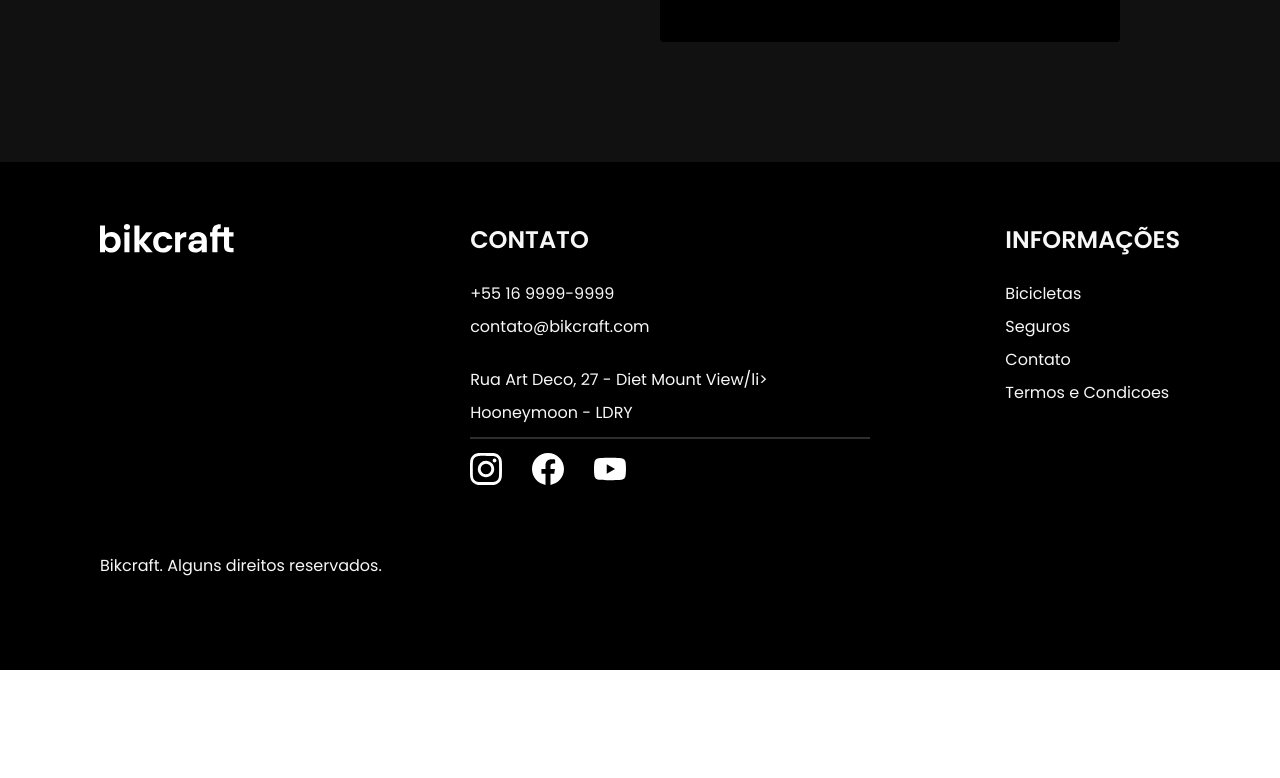
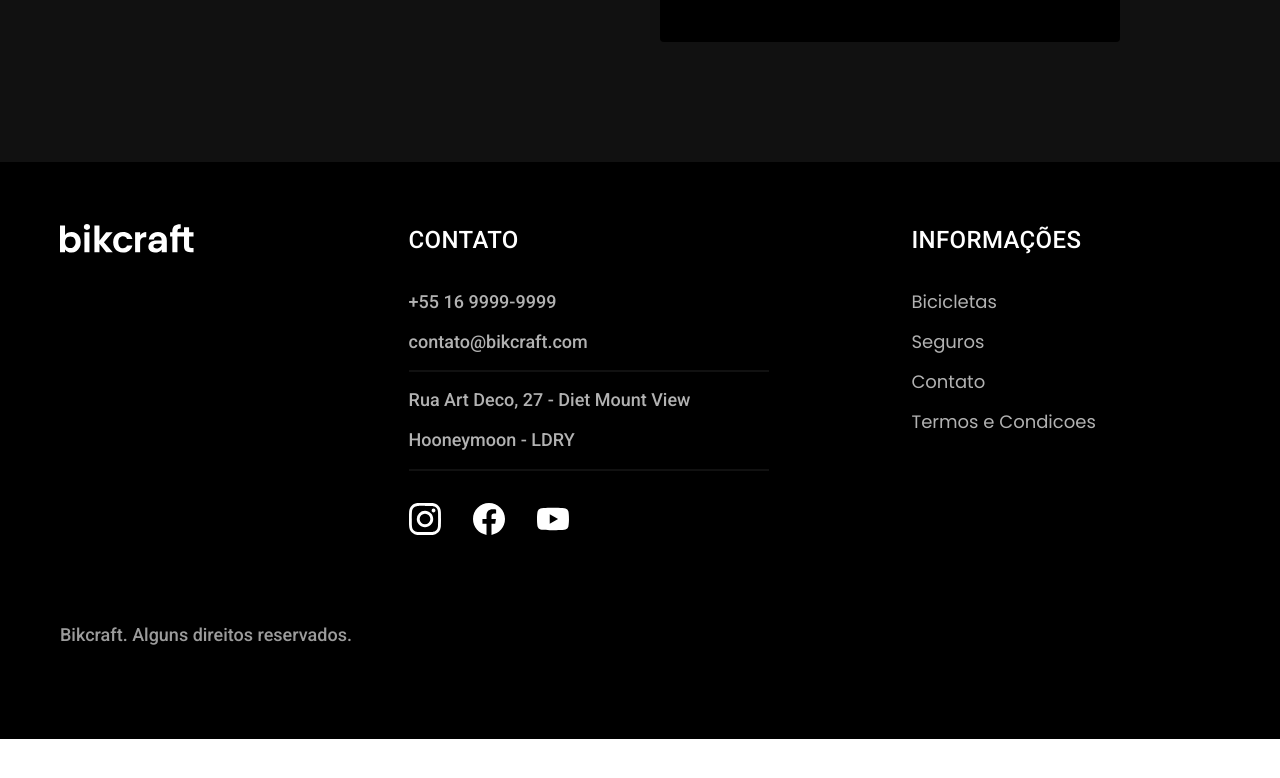
Before and after one commit to Coding-Ayko/Bikcraft-Completo, a plain HTML site: page index.html in a window 1280 px wide. Shown: the part 4682-5460 px from the top of the page. After the commit the page ends 5421 px from the top, so only its background shows below. Drawn offline with Linux system fonts and the light colour scheme.

Commit message:
footer adicionado

```diff
--- a/CSS/Geral/reset.css
+++ b/CSS/Geral/reset.css
@@ -1,7 +1,6 @@
 body{
 	margin: 0px;
   font-family: 'Poppins', 'roboto';
-  padding-bottom: 600px;
 }
 
 ul{
--- a/CSS/Home/footer.css
+++ b/CSS/Home/footer.css
@@ -3,10 +3,11 @@
 }
 
 .footer {
-  color: var(--cor-1);
+  color: var(--cor-5);
   display: grid;
-  grid-template-columns: 2fr 3fr 1fr;
-  padding: 60px;
+  grid-template-columns: 2fr 3fr 2fr;
+  padding-top: 60px;
+  padding-bottom: 60px;
   gap: 40px;
 }
 
@@ -16,21 +17,21 @@
 
 .contato h2,
 .informacoes h2 {
-  margin-bottom: 24px;
+  margin-bottom: 32px;
 }
 
 .contato li,
 .informacoes li {
-  margin-bottom: 8px;
+  margin-bottom: 16px;
 }
 
 .contato ul {
-  padding-bottom: 20px;
+  margin-bottom: 32px;
 }
 
 .redes {
   display: flex;
-  gap: 30px;
+  gap: 32px;
 }
 
 .redes img {
@@ -38,12 +39,35 @@
   height: 32px;
 }
 
-.contato::before{
+.contato-item li:nth-child(even):after{
   content: "";
   display: block;
-  width: 400px;
+  max-width: 360px;
   height: 2px;
-  background-color: var(--cor-10);
-  position: absolute;
-  top: 215px;
+  background-color: var(--cor-11);
+  margin-top: 16px;
 }
+
+.direitos{
+  grid-column: 1/-1;
+}
+
+.footer a:hover{
+  color:var(--cor-0)
+}
+
+@media (max-width:800px){
+  .footer > img{
+    display: none;
+  }
+
+  .footer{
+    grid-template-columns: 1fr 1fr;
+  }
+}
+
+@media (max-width:800px){
+  .footer{
+    grid-template-columns: 1fr;
+  }
+}
--- a/index.html
+++ b/index.html
@@ -121,7 +121,7 @@
     </div>
     <blockquote class="depoimento-conteudo font-1-xl cor-p5">
       <p>
-        Pedalar sempre foi a minha paixão, o que o pesssoal da Bikecraft fez foi intensificar o meu amor por essa atividade.
+        Pedalar sempre foi a minha paixão, o que o pesssoal da Bikcraft fez foi intensificar o meu amor por essa atividade.
         Recomendo à todos que amo.
       </p>
       <span class="font-1-m-b cor-p4">
@@ -173,18 +173,15 @@
       </div>
 
       <div class="contato">
-        <h2>CONTATO</h2>
-        <ul class="contato-item">
-          <li>+55 16 9999-9999</li>
-          <li>contato@bikcraft.com</li>
-        </ul>
-
-        <ul class="endereco">
-          <li>Rua Art Deco, 27 - Diet Mount View/li>
+        <h2 class="font-2-l-b cor-0">CONTATO</h2>
+        <ul class="contato-item font-2-m">
+          <li><a href="tel:+551699999999">+55 16 9999-9999</li></a>
+          <li><a href="mailto:contato@bikcraft.com">contato@bikcraft.com</li></a>
+          <li>Rua Art Deco, 27 - Diet Mount View</li>
           <li> Hooneymoon - LDRY</li>
         </ul>
 
-        <ul class="redes">
+        <ul class="redes font-2-m">
           <li><img src="./img/redes/instagram.svg" alt="logo instagram"></li>
           <li><img src="./img/redes/facebook.svg" alt="logo facebook"></li>
           <li><img src="./img/redes/youtube.svg" alt="logo youtube"></li>
@@ -192,16 +189,18 @@
       </div>
 
       <div class="informacoes">
-        <h2>INFORMAÇÕES</h2>
-        <ul>
-          <li><a href="./bicicletas.html">Bicicletas</a></li>
-          <li><a href="./seguros.html">Seguros</a></li>
-          <li><a href="./contato.html">Contato</a></li>
-          <li><a href="./termosecondicoes.html">Termos e Condicoes</a></li>
-        </ul>
+        <h2 class="font-2-l-b cor-0">INFORMAÇÕES</h2>
+        <nav></nav>
+          <ul class="font-1-m cor-5">
+            <li><a href="./bicicletas.html">Bicicletas</a></li>
+            <li><a href="./seguros.html">Seguros</a></li>
+            <li><a href="./contato.html">Contato</a></li>
+            <li><a href="./termos.html">Termos e Condicoes</a></li>
+          </ul>
+        </nav>
       </div>
 
-      <p>Bikcraft. Alguns direitos reservados. </p>
+      <p class="direitos font-2-m cor-6">Bikcraft. Alguns direitos reservados. </p>
     </div>
   </footer>
 </body>
```
